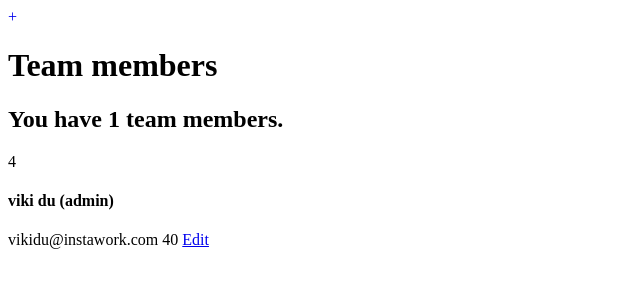
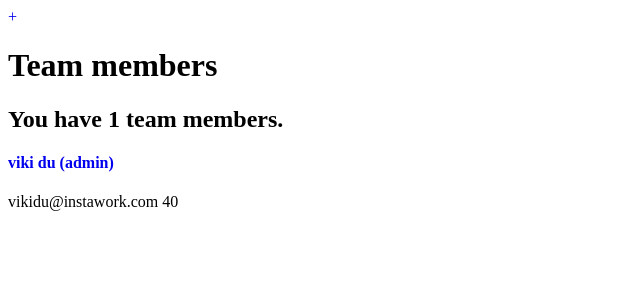
Before and after one commit to XinyuKang/django-team-management-application, a Django app: page /team_management/ in a window 1280 px wide. Shown: the top 300 px of the page, without its empty margins (0-640 px from the left). Run offline with Django 4.2, Linux system fonts and the light colour scheme; data comes from the database, SQL or seed files in the repository; both versions use the stored data as it was after the commit.

Commit message:
finish basic implementations

```diff
--- a/my_project/team_management/templates/team_management/edit.html
+++ b/my_project/team_management/templates/team_management/edit.html
@@ -56,7 +56,7 @@
             </div>
 
             <div style="margin: 10px auto; width:50%">
-                <input type="submit" value="update" style="background-color: cornflowerblue; color: white">
+                <input type="submit" value="save" style="background-color: cornflowerblue; color: white">
             </div>
 
             <div style="margin: 10px auto; width:50%">
--- a/my_project/team_management/templates/team_management/index.html
+++ b/my_project/team_management/templates/team_management/index.html
@@ -21,13 +21,15 @@
     {% for employee in employees %}
 
     <div>
-        <span>{{ employee.id }}</span>
+        <!-- <span>{{ employee.id }}</span> -->
         <span>
+            <a href="editEmployee/{{ employee.id }}" style="text-decoration:none">
             <h4> {{ employee.firstname }} {{ employee.lastname }} {% if employee.role == 'ADMIN' %} (admin) {% endif %}</h4>
+            </a>
         </span>
         <span>{{ employee.email }}</span>
         <span>{{ employee.salary }}</span>
-        <span><a href="editEmployee/{{ employee.id }}">Edit</a></span>
+        <!-- <span><a href="editEmployee/{{ employee.id }}">Edit</a></span> -->
 
     </div>
 
```
Also changed, not shown: my_project/db.sqlite3.
